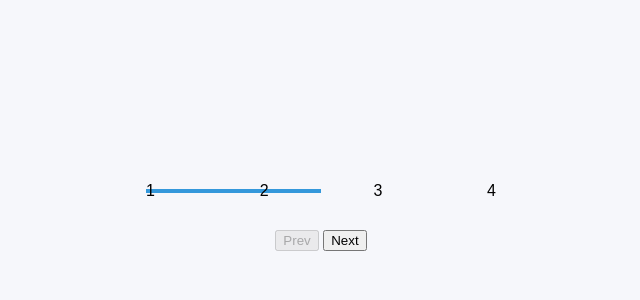
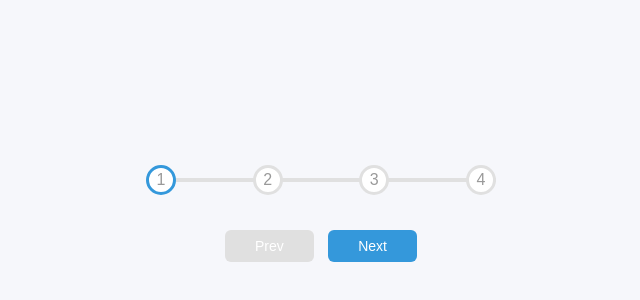
Before and after one commit to gabrielcrosetti/progress-bar, a plain HTML site: page index.html in a window 1280 px wide. Shown: the part 184-484 px from the top of the page, without its empty margins (319-959 px from the left). Drawn offline with Linux system fonts and the light colour scheme; a web font is replaced by a local one.

Commit message:
Final changes to styling

```diff
--- a/style.css
+++ b/style.css
@@ -1,5 +1,10 @@
 @import url('https://fonts.googleapis.com/css2?family=Muli&display=swap');
 
+
+:root {
+    --line-border-fill: #3498db;
+    --line-border-empty: #e0e0e0;
+}
 * {
     box-sizing: border-box;
 }
@@ -28,14 +33,68 @@ body {
     width: 350px;
 }
 
-.progress {
-    background-color: #3498db;
+.progress-container::before {
+    content: '';
+    background-color: var(--line-border-empty);
     position: absolute;
     top: 50%;
     left: 0;
     transform: translateY(-50%);
     height: 4px;
-    width: 50%;
+    width: 100%;
+    z-index: -1;
+}
+
+.progress {
+    background-color: var(--line-border-fill);
+    position: absolute;
+    top: 50%;
+    left: 0;
+    transform: translateY(-50%);
+    height: 4px;
+    width: 0%;
     z-index: -1;
     transition: .4s ease;
 }
+
+.circle {
+    background-color: #fff;
+    color: #999;
+    border-radius: 50%;
+    height: 30px;
+    width: 30px;
+    display: flex;
+    align-items: center;
+    justify-content: center;
+    border: 3px solid var(--line-border-empty);
+    transition: .4s ease;
+}
+
+.circle.active {
+    border-color: var(--line-border-fill);
+}
+
+.btn {
+    background-color: var(--line-border-fill);
+    color: #fff;
+    border: 0;
+    border-radius: 6px;
+    cursor: pointer;
+    font-family: inherit;
+    padding: 8px 30px;
+    margin: 5px;
+    font-size: 14px;
+}
+
+.btn:active {
+    transform: scale(0.98);
+}
+
+.btn:focus{
+    outline: 0;
+}
+
+.btn:disabled {
+    background-color: var(--line-border-empty);
+    cursor: not-allowed;
+}
```
